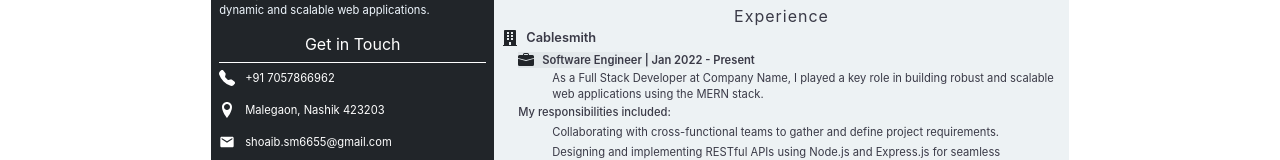
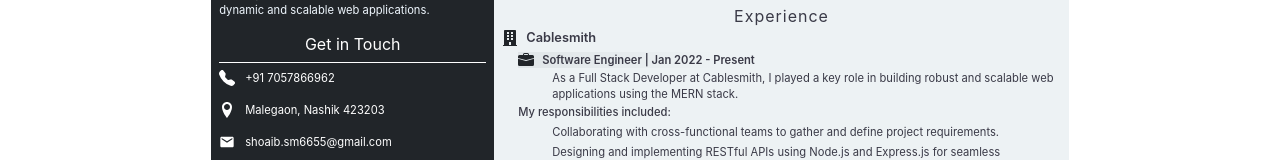
Before and after one commit to shoaibsm/shoaib_resume, a React (Create React App) app: page / in a window 1280 px wide. Shown: the part 283-443 px from the top of the page. Built offline with nearby package versions, Linux system fonts and the light colour scheme.

Commit message:
company name added

```diff
--- a/src/components/experience/Experience.js
+++ b/src/components/experience/Experience.js
@@ -23,7 +23,7 @@
                         <p className='Experience__jobProfile'>Software Engineer | Jan 2022 - Present</p>
                     </div>
                     <p className='Experience__jobSummary'>
-                        As a Full Stack Developer at Company Name, I played a key role in building robust and scalable web applications using the MERN stack.
+                        As a Full Stack Developer at Cablesmith, I played a key role in building robust and scalable web applications using the MERN stack.
                     </p>
                     <p className='Experience__jobDescHeading'>My responsibilities included:</p>
                     <ul className='Experience__jobDesc'>
```
